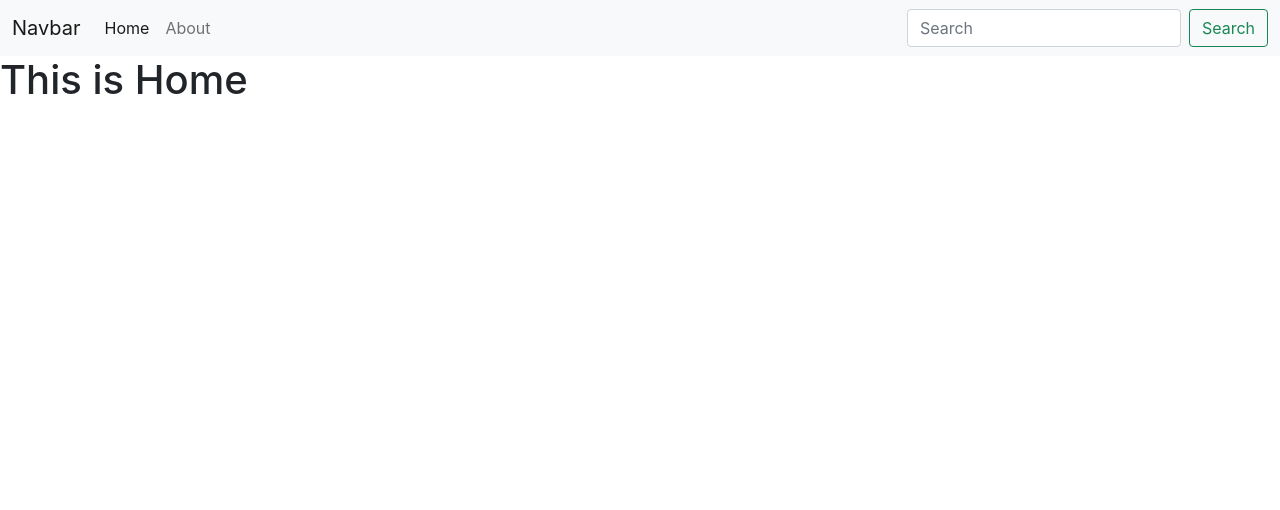
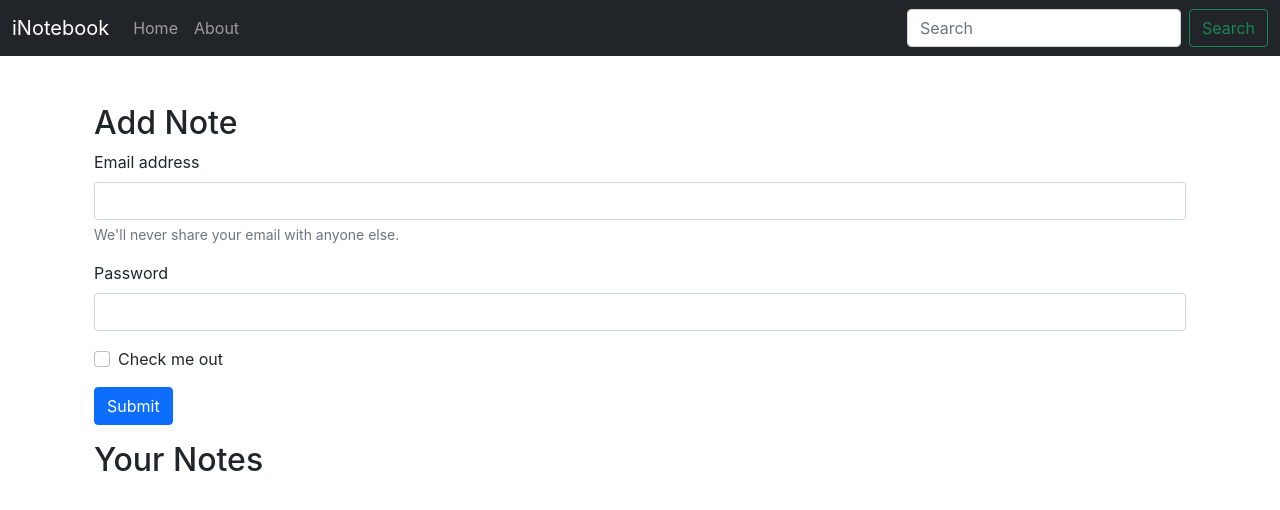
Before and after one commit to 082-Rishikant/iNote, a React (Create React App) app: page / in a window 1280 px wide. Shown: the top 510 px of the page. Built offline with nearby package versions, Linux system fonts and the light colour scheme.

Commit message:
Lecture-59 useLocation Hook in React-Router-dom

```diff
--- a/src/App.js
+++ b/src/App.js
@@ -15,10 +15,12 @@
       <NoteState>
         <Router>
           <Navbar />
-          <Routes>
-            <Route exact path="/" element={<Home />} />
-            <Route exact path="/about" element={<About />} />
-          </Routes>
+          <div className="container my-5">
+            <Routes>
+              <Route exact path="/" element={<Home />} />
+              <Route exact path="/about" element={<About />} />
+            </Routes>
+          </div>
         </Router>
       </NoteState>
     </>
--- a/src/components/About.js
+++ b/src/components/About.js
@@ -1,15 +1,9 @@
 import React, {useContext, useEffect} from 'react';
-import NoteContext from '../context/notes/NoteContext';
 
 function About() {
-  const a = useContext(NoteContext)
-  useEffect(() => {
-    a.update();
-    // eslint-disable-next-line
-  }, []);
   return (
     <div>
-      <h1>This is About {a.state.name} and his Roll no. {a.state.Roll_No}</h1>
+      <h1>This is About Page</h1>
     </div>
   )
 }
--- a/src/components/Home.js
+++ b/src/components/Home.js
@@ -2,9 +2,30 @@
 
 function Home() {
   return (
-    <div>
-      <h1>This is Home</h1>
+    <>
+    <div className='container my-3'>
+      <h2>Add Note</h2>
+      <form>
+        <div className="mb-3">
+          <label for="exampleInputEmail1" className="form-label">Email address</label>
+          <input type="email" className="form-control" id="exampleInputEmail1" aria-describedby="emailHelp" />
+          <div id="emailHelp" className="form-text">We'll never share your email with anyone else.</div>
+        </div>
+        <div className="mb-3">
+          <label for="exampleInputPassword1" className="form-label">Password</label>
+          <input type="password" className="form-control" id="exampleInputPassword1" />
+        </div>
+        <div className="mb-3 form-check">
+          <input type="checkbox" className="form-check-input" id="exampleCheck1" />
+          <label className="form-check-label" for="exampleCheck1">Check me out</label>
+        </div>
+        <button type="submit" className="btn btn-primary">Submit</button>
+      </form>
     </div>
+    <div className='container my-3'>
+      <h2>Your Notes</h2>
+    </div>
+    </>
   )
 }
 
--- a/src/components/Navbar.js
+++ b/src/components/Navbar.js
@@ -1,26 +1,31 @@
-import React from 'react';
-import {Link} from "react-router-dom";
+import {useEffect} from 'react';
+import {Link, useLocation} from "react-router-dom";
 
 function Navbar() {
+  let location=useLocation();
+  useEffect(() => {
+    console.log(location.pathname)
+  }, [location]);
+
   return (
-    <nav class="navbar navbar-expand-lg navbar-light bg-light">
-  <div class="container-fluid">
-    <Link class="navbar-brand" to="/">Navbar</Link>
-    <button class="navbar-toggler" type="button" data-bs-toggle="collapse" data-bs-target="#navbarSupportedContent" aria-controls="navbarSupportedContent" aria-expanded="false" aria-label="Toggle navigation">
-      <span class="navbar-toggler-icon"></span>
+    <nav className="navbar navbar-expand-lg navbar-dark bg-dark">
+  <div className="container-fluid">
+    <Link className="navbar-brand" to="/">iNotebook</Link>
+    <button className="navbar-toggler" type="button" data-bs-toggle="collapse" data-bs-target="#navbarSupportedContent" aria-controls="navbarSupportedContent" aria-expanded="false" aria-label="Toggle navigation">
+      <span className="navbar-toggler-icon"></span>
     </button>
-    <div class="collapse navbar-collapse" id="navbarSupportedContent">
-      <ul class="navbar-nav me-auto mb-2 mb-lg-0">
-        <li class="nav-item">
-          <Link class="nav-link active" aria-current="page" to="/">Home</Link>
+    <div className="collapse navbar-collapse" id="navbarSupportedContent">
+      <ul className="navbar-nav me-auto mb-2 mb-lg-0">
+        <li className="nav-item">
+          <Link className={`nav-link ${location.pathname==="/"}?"active":""`} aria-current="page" to="/">Home</Link>
         </li>
-        <li class="nav-item">
-          <Link class="nav-link" to="/about">About</Link>
+        <li className="nav-item">
+          <Link className={`nav-link ${location.pathname==="/about"}?"active":""`} to="/about">About</Link>
         </li>
       </ul>
-      <form class="d-flex">
-        <input class="form-control me-2" type="search" placeholder="Search" aria-label="Search"/>
-        <button class="btn btn-outline-success" type="submit">Search</button>
+      <form className="d-flex">
+        <input className="form-control me-2" type="search" placeholder="Search" aria-label="Search"/>
+        <button className="btn btn-outline-success" type="submit">Search</button>
       </form>
     </div>
   </div>
--- a/src/context/notes/NoteState.js
+++ b/src/context/notes/NoteState.js
@@ -1,22 +1,8 @@
 import NoteContext from "./NoteContext";
-import { useState } from "react";
 
 const NoteState=(props)=>{
-  const s1={
-    "name":"Rishikant Patel",
-    "Roll_No":205120082
-  }
-  const [state, setState] = useState(s1);
-  const update=()=>{
-    setTimeout(() => {
-      setState({
-        name:"Devansh Patel",
-        Roll_No:"Pata nahi"
-      })
-    }, [5000]);
-  }
   return(
-    <NoteContext.Provider value={{state, update}}>
+    <NoteContext.Provider value={{}}>
       {props.children}
     </NoteContext.Provider>
   )
```
